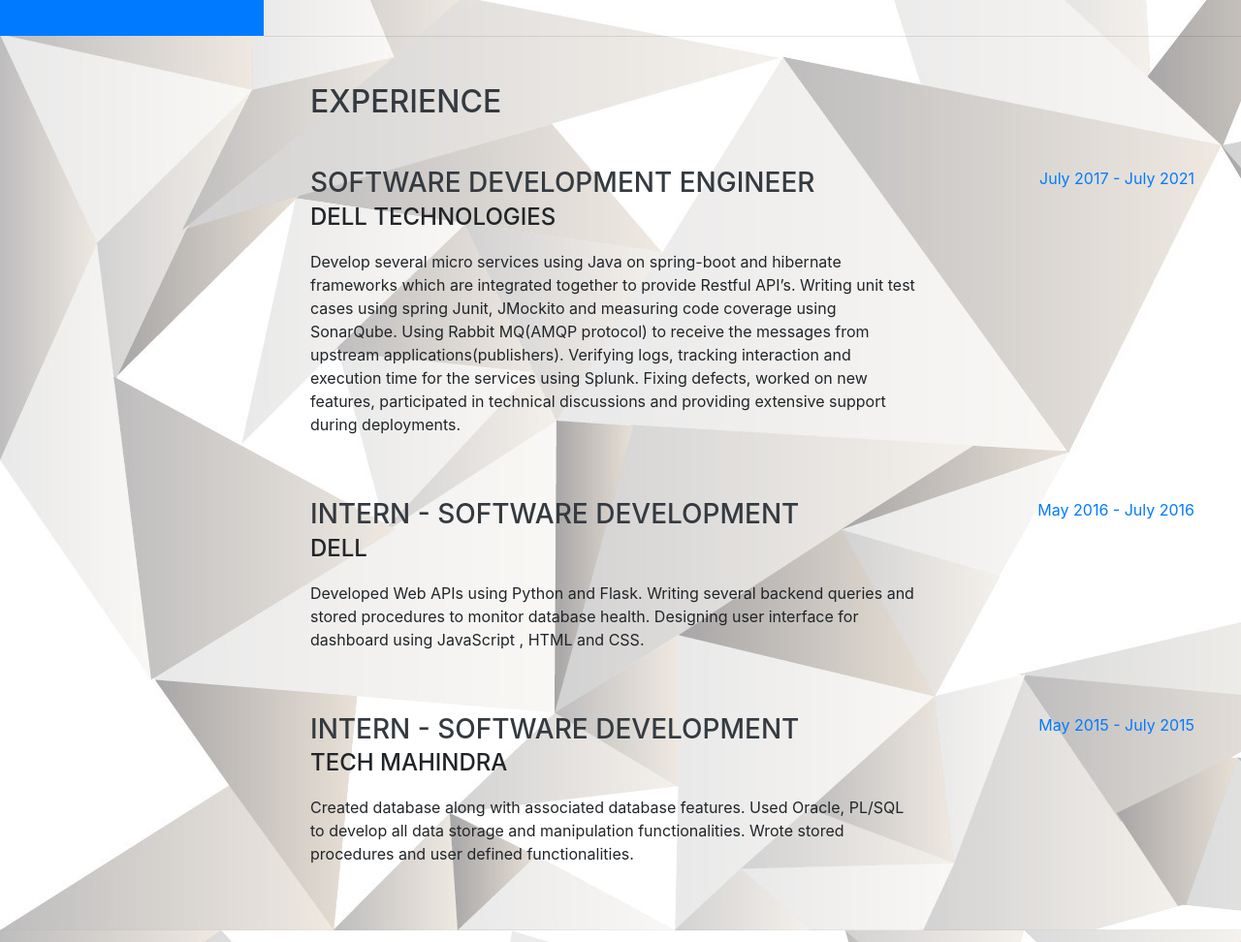
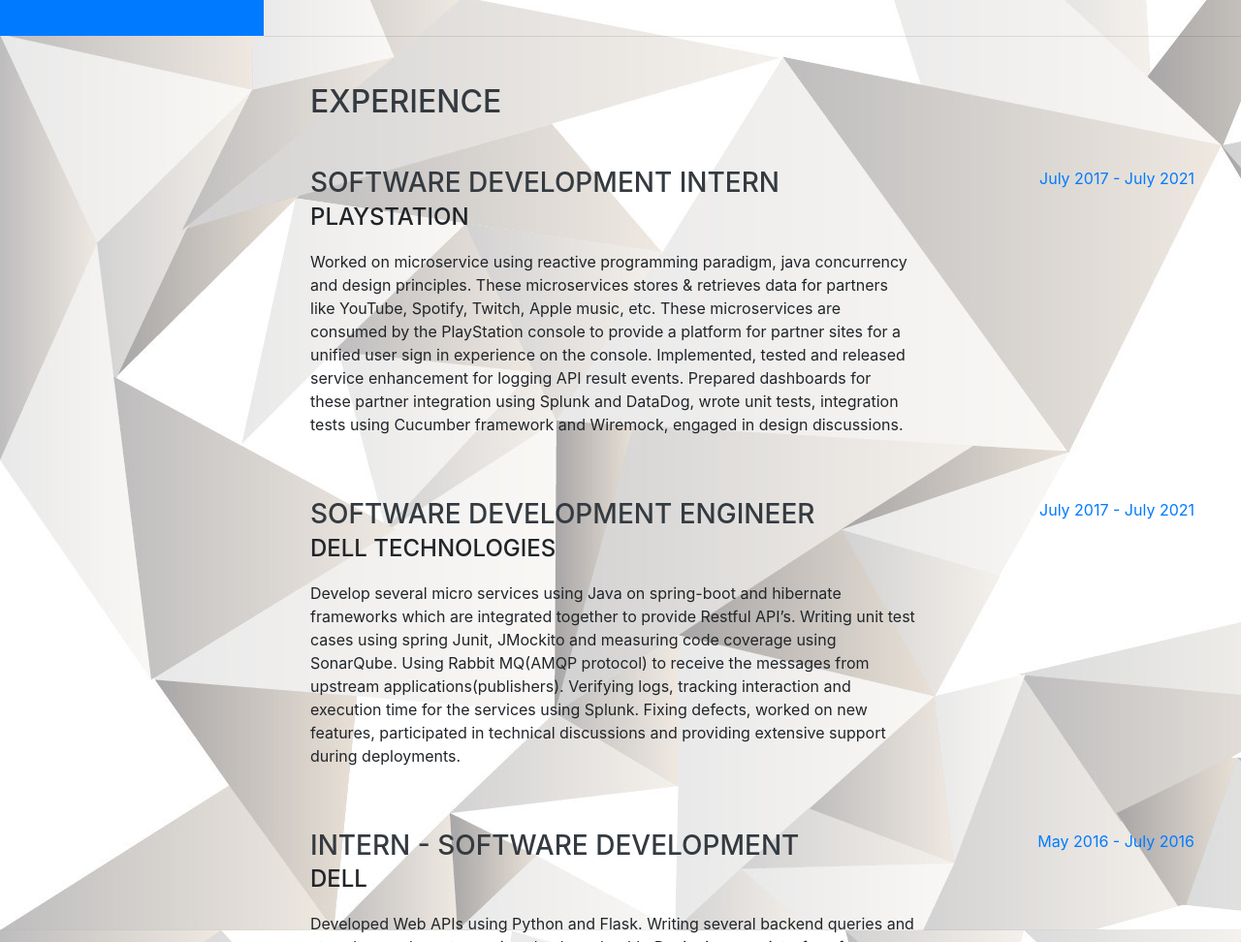
Before and after one commit to SoumyaM30/SoumyaM30.github.io, a website with bundled scripts: page index.html in a window 1280 px wide. Shown: the part 763-1735 px from the top of the page at 97% size. Built offline with nearby package versions, Linux system fonts and the light colour scheme; a web font is replaced by a local one.

Commit message:
Updated experience

```diff
--- a/index.html
+++ b/index.html
@@ -119,6 +119,21 @@
     <section class="resume-section p-3 p-lg-5 d-flex justify-content-center" id="experience">
       <div class="w-100">
         <h2 class="mb-5">Experience</h2>
+
+        <div class="resume-item d-flex flex-column flex-md-row justify-content-between mb-5">
+          <div class="resume-content">
+            <h3 class="mb-0">Software Development Intern</h3>
+            <div class="subheading mb-3">PlayStation</div>
+            <p>Worked on microservice using reactive programming paradigm, java concurrency and design principles.
+              These microservices stores & retrieves data for partners like YouTube, Spotify, Twitch, Apple music, etc.
+              These microservices are consumed by the PlayStation console to provide a platform for partner sites for a unified user sign in experience on the console.
+              Implemented, tested and released service enhancement for logging API result events.
+              Prepared dashboards for these partner integration using Splunk and DataDog, wrote unit tests, integration tests using Cucumber framework and Wiremock, engaged in design discussions.</p>
+          </div>
+          <div class="resume-date text-md-right">
+            <span class="text-primary">July 2017 - July 2021</span>
+          </div>
+        </div>
 
         <div class="resume-item d-flex flex-column flex-md-row justify-content-between mb-5">
           <div class="resume-content">
```
